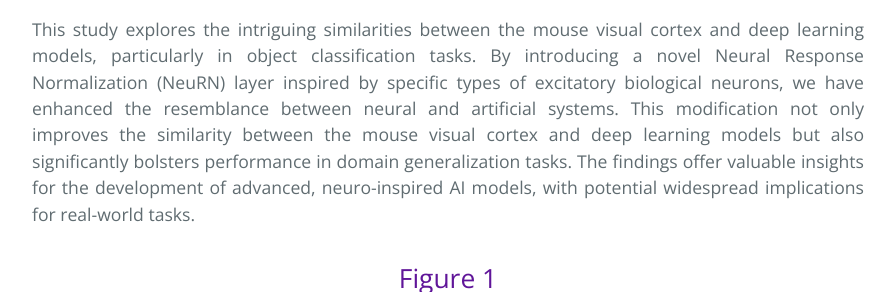
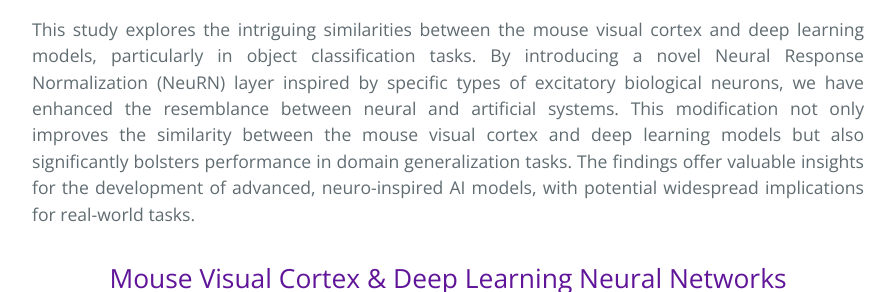
Before and after one commit to neurnai/neurnai.github.io, a Jekyll site: the page built from index.md, in a window 1280 px wide and 900 px high, scrolled down 456 px, cut to the strip 0-292 px from the top of the window. Shown: the whole strip, without its empty margins (192-1087 px from the left). Built offline with Jekyll 4.4.1, drawn with Linux system fonts in a browser that asks for light colours.

Commit message:
Update index.md

```diff
--- a/index.md
+++ b/index.md
@@ -5,7 +5,7 @@ layout: default
 <h2 style="text-align: center;">Introduction</h2>
 <p style="text-align: justify">This study explores the intriguing similarities between the mouse visual cortex and deep learning models, particularly in object classification tasks. By introducing a novel Neural Response Normalization (NeuRN) layer inspired by specific types of excitatory biological neurons, we have enhanced the resemblance between neural and artificial systems. This modification not only improves the similarity between the mouse visual cortex and deep learning models but also significantly bolsters performance in domain generalization tasks. The findings offer valuable insights for the development of advanced, neuro-inspired AI models, with potential widespread implications for real-world tasks.</p>
 
-<h2 style="text-align: center;">Figure 1</h2>
+<h2 style="text-align: center;">Mouse Visual Cortex & Deep Learning Neural Networks</h2>
 ![Visual Cortex to Artificial Networks](Figure_1.drawio.png)
 <p style="text-align: justify">Block diagram architecture of comparison framework: Image stimuli is presented to mice and DNN models (Step 1) and their corresponding feature (Step 2) and neural representations (Step 3) are computed and compared (Step 4).</p>
 
```
